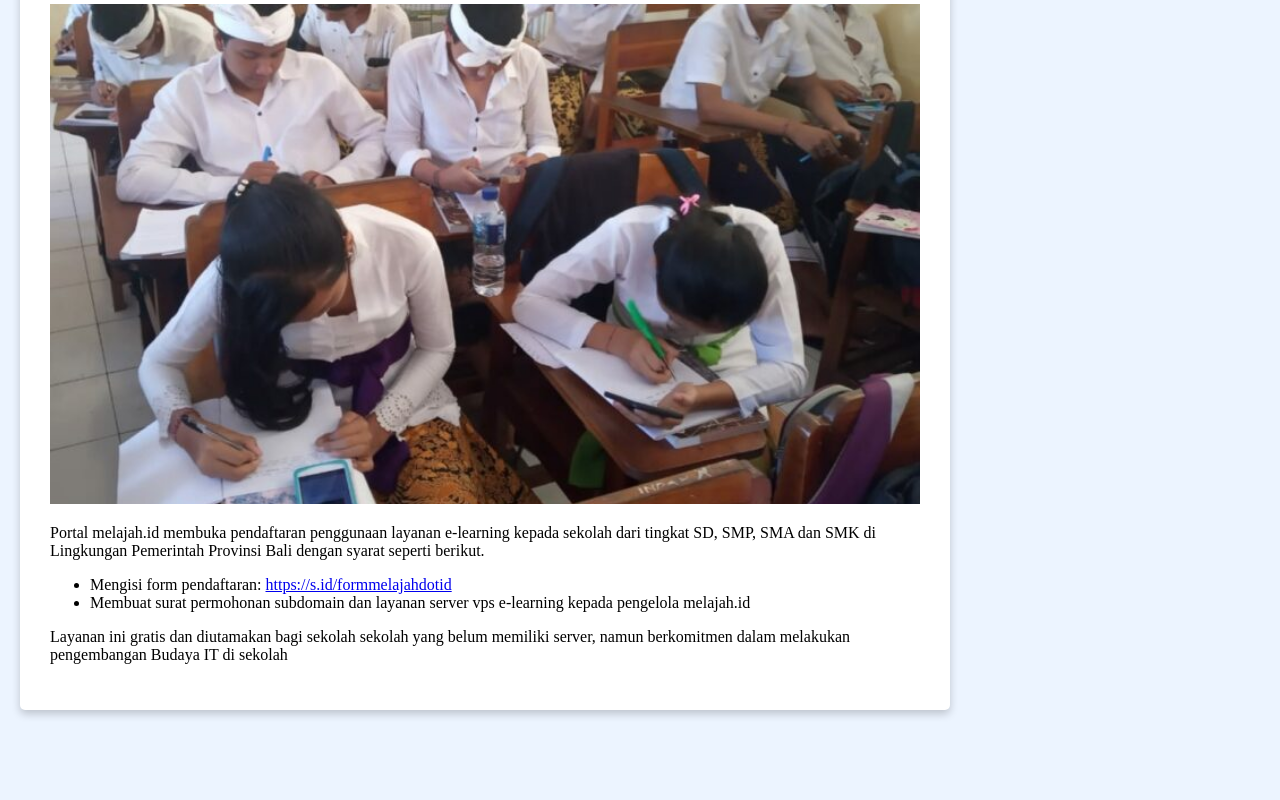
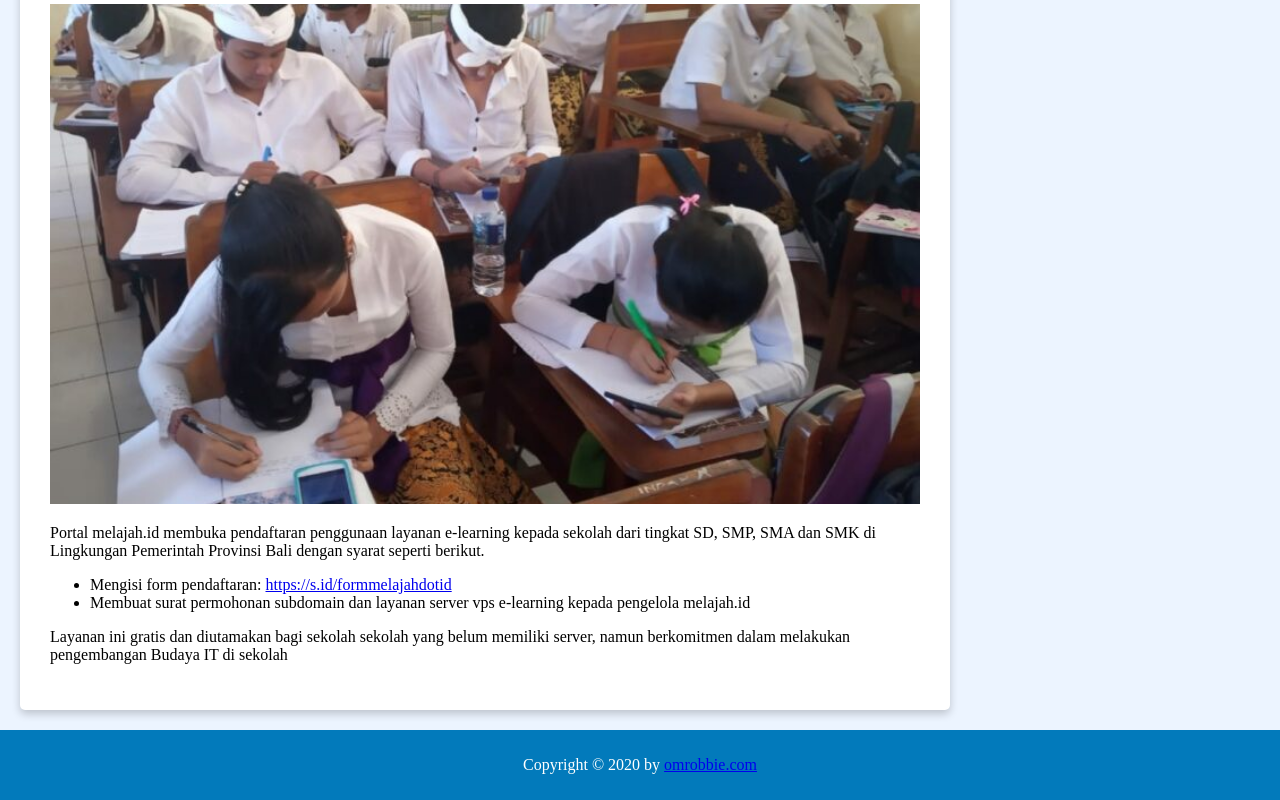
Before and after one commit to omrobbie/dicoding-belajar-dasar-pemrograman-web, a plain HTML site: page index.html in a window 1280 px wide. Shown: the part 1633-2433 px from the top of the page. Before the commit the page ends 2363 px from the top, so only its background shows below. Drawn offline with Linux system fonts and the light colour scheme.

Commit message:
add footer

```diff
--- a/assets/css/style.css
+++ b/assets/css/style.css
@@ -45,6 +45,13 @@ main aside section img:hover {
     opacity: 0.7;
 }
 
+footer {
+	padding: 10px;
+	color: white;
+	background-color: #027abb;
+	text-align: center;
+}
+
 h2 {
     color: #00a6ff;
 }
--- a/index.html
+++ b/index.html
@@ -66,6 +66,8 @@
         </aside>
     </main>
 
-    <footer></footer>
+    <footer>
+        <p>Copyright &copy; 2020 by <a href="https://omrobbie.com">omrobbie.com</a></p>
+    </footer>
 </body>
 </html>
```
